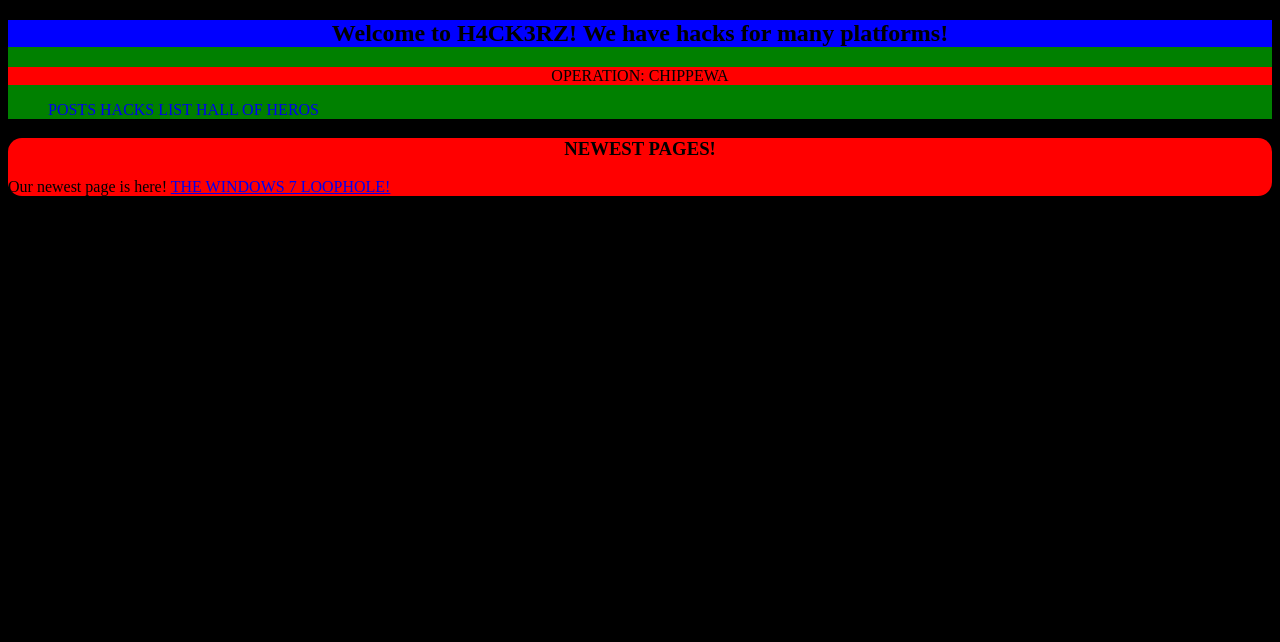
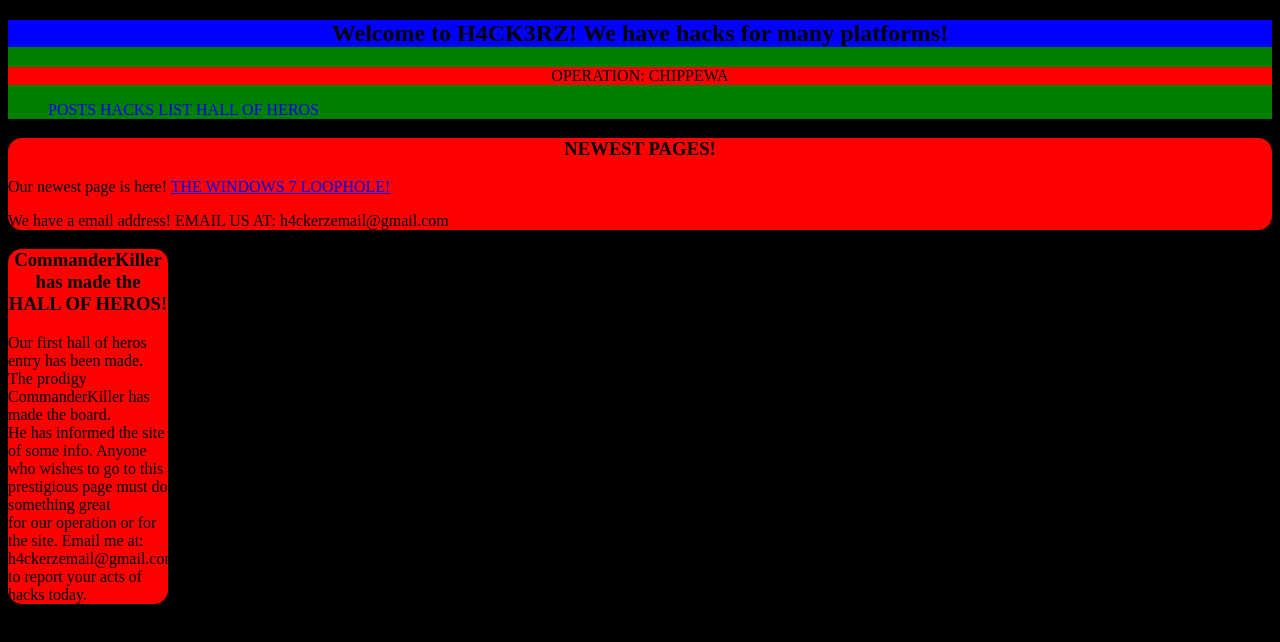
Before and after one commit to h4ck3rz/h4ck3rz.github.io, a plain HTML site: page Trick/index.html in a window 1280 px wide. Drawn offline with Linux system fonts and the light colour scheme.

Commit message:
Update index.html

```diff
--- a/Trick/index.html
+++ b/Trick/index.html
@@ -22,5 +22,12 @@
       <aside style="background-color:red;border-radius:14px;">
          <h3 style="text-align:center;">NEWEST PAGES!</h3>
          <p>Our newest page is here! <a href="/Trick/pages/hacks/win7loophole.html">THE WINDOWS 7 LOOPHOLE!</a></p>
+         <p>We have a email address! EMAIL US AT: h4ckerzemail@gmail.com</p>
       </aside>
+      <article style="background-color:red;border-radius:14px;width:160px;">
+         <h3 style="text-align:center;">CommanderKiller has made the HALL OF HEROS!</h3>
+         <p>Our first hall of heros entry has been made. The prodigy CommanderKiller has made the board.<br>
+         He has informed the site of some info. Anyone who wishes to go to this prestigious page must do something great<br>
+         for our operation or for the site. Email me at: h4ckerzemail@gmail.com, to report your acts of hacks today.</p>
+      </article>
    </body>
```
